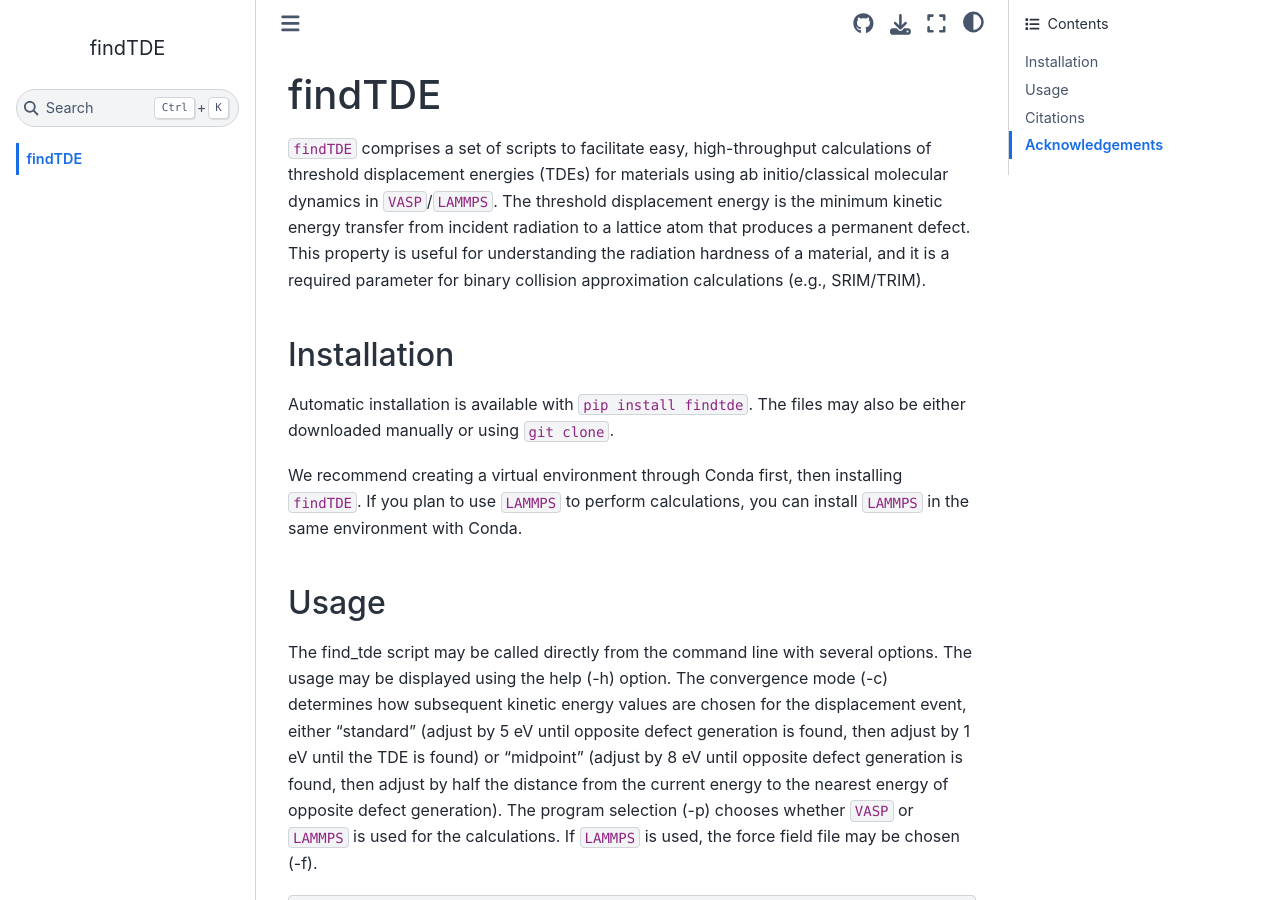
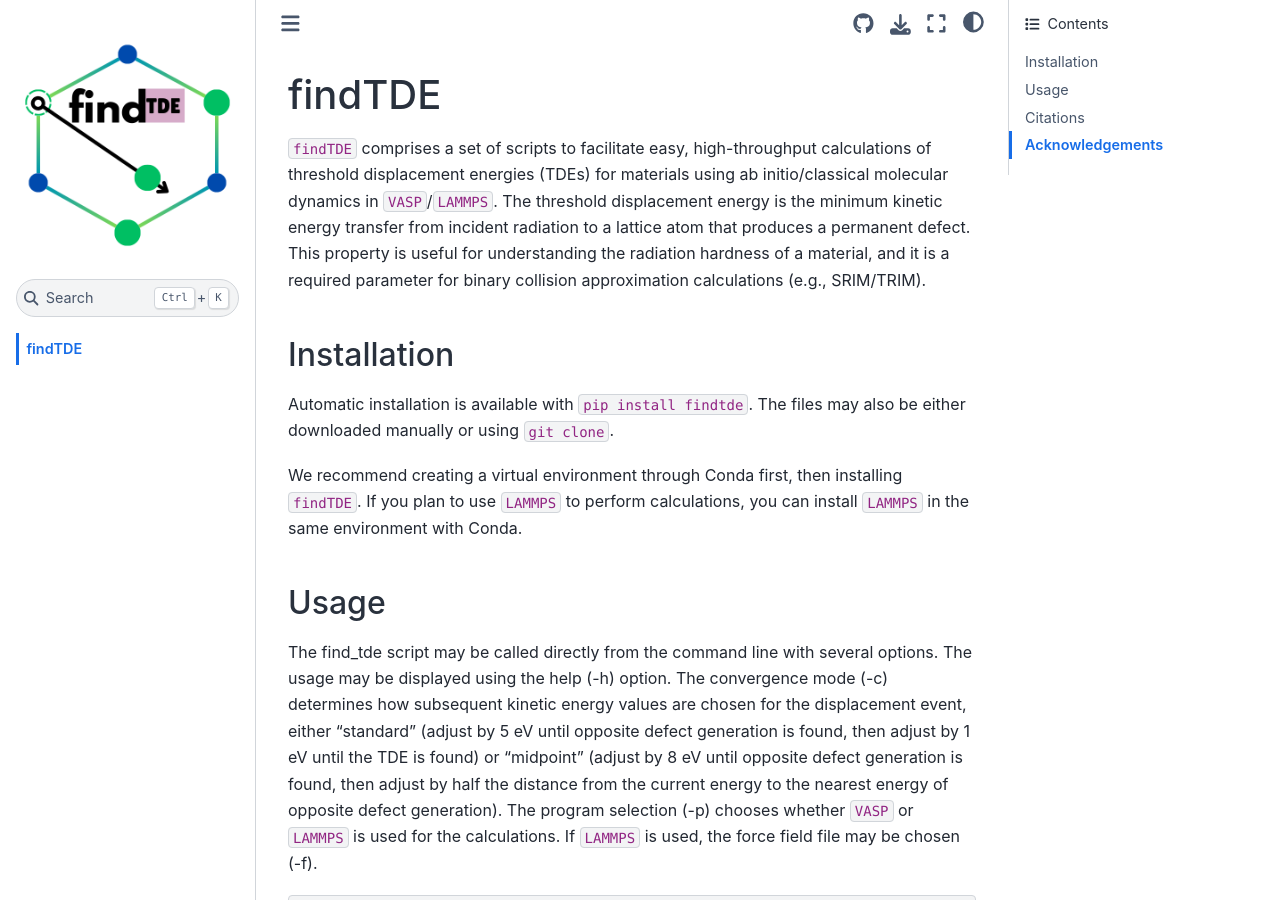
Before and after one commit to hauck-as/findTDE, a Sphinx documentation site: the page built from docs/index.rst, in a window 1280 px wide and 900 px high. Built offline with Sphinx 7.4.7 and the Sphinx Book theme 1.1.4, drawn with Linux system fonts in a browser that asks for light colours; pages that are not in the unit, such as notebooks, are missing from menus.

Commit message:
Add logo

```diff
--- a/docs/conf.py
+++ b/docs/conf.py
@@ -52,7 +52,7 @@ html_theme = 'sphinx_book_theme'
 
 # The name of an image file (relative to this directory) to place at the top
 # of the sidebar.
-# html_logo = "findtde-logo.png"
+html_logo = "ftde_logo.png"
 html_title = "findTDE"
 
 # If true, SmartyPants will be used to convert quotes and dashes to
```
Also changed, not shown: docs/ftde_logo.png (added).
